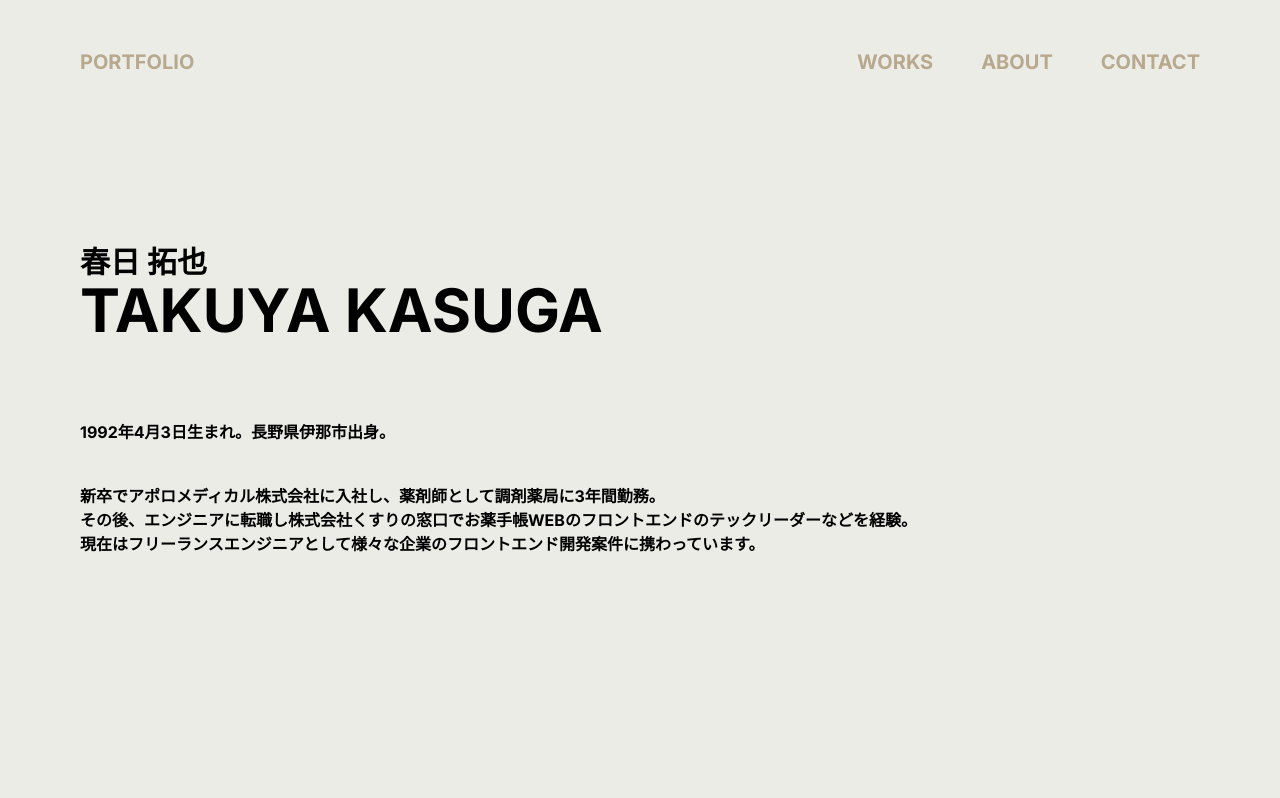
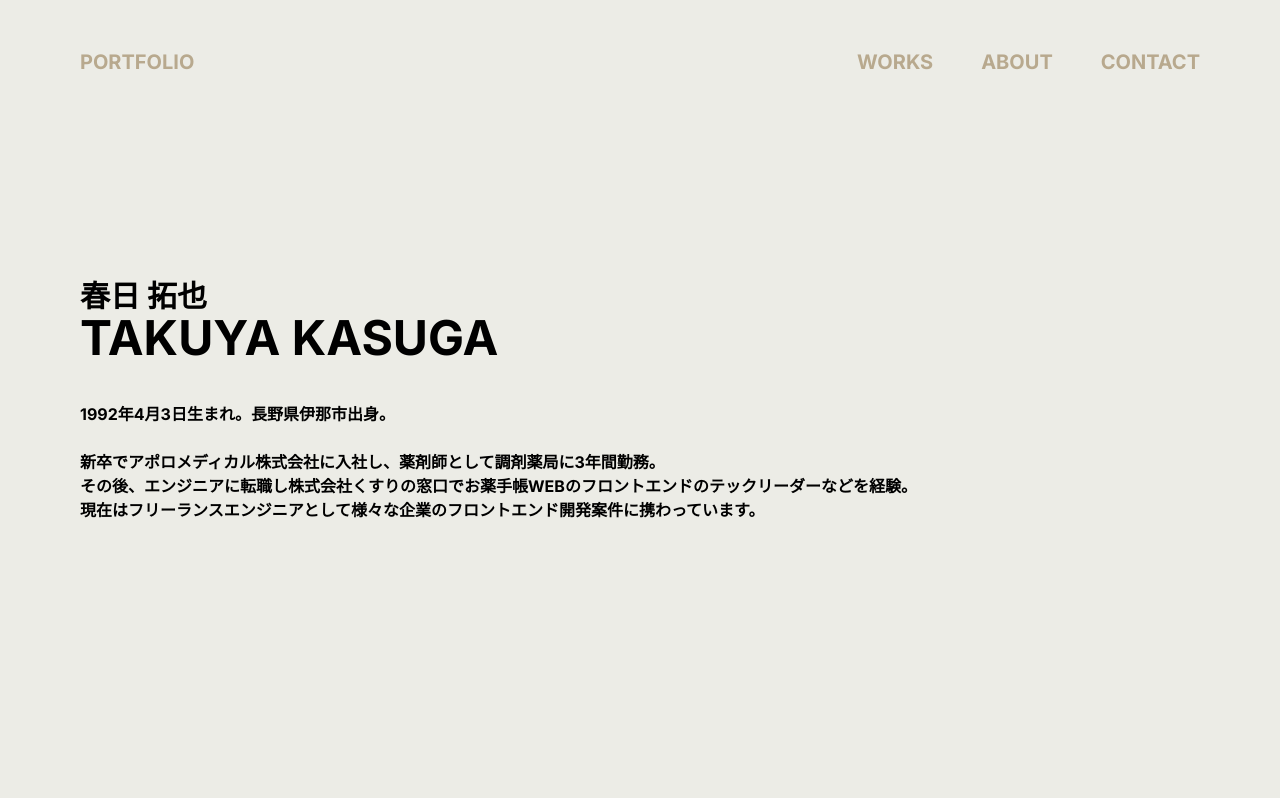
Before and after one commit to kasugatakuya/portfolio, a Next.js app: page /about in a window 1280 px wide. Shown: the top 798 px of the page. Built offline with nearby package versions, Linux system fonts and the light colour scheme.

Commit message:
文字サイズ調節

```diff
--- a/app/(pages)/about/page.tsx
+++ b/app/(pages)/about/page.tsx
@@ -1,14 +1,14 @@
 export default function About() {
   return (
     <main>
-      <div className="px-5 font-bold flex flex-col justify-center h-screen  md:px-20">
+      <div className="flex h-screen flex-col justify-center px-5 font-bold md:px-20 ">
         <div className="text-3xl">春日 拓也</div>
-        <div className="text-6xl">TAKUYA KASUGA</div>
+        <div className="text-5xl">TAKUYA KASUGA</div>
 
-        <div className="text-md mt-20">
+        <div className="text-md mt-10">
           1992年4月3日生まれ。長野県伊那市出身。
         </div>
-        <div className="mt-10">
+        <div className="mt-6">
           新卒でアポロメディカル株式会社に入社し、薬剤師として調剤薬局に3年間勤務。
           <br />
           その後、エンジニアに転職し株式会社くすりの窓口でお薬手帳WEBのフロントエンドのテックリーダーなどを経験。
--- a/app/(pages)/contact/page.tsx
+++ b/app/(pages)/contact/page.tsx
@@ -51,7 +51,7 @@ export default function Contact() {
   return (
     <main>
       <div className="title flex h-screen flex-col items-center justify-center font-bold">
-        <div className="text-6xl">CONTACT</div>
+        <div className="text-5xl">CONTACT</div>
       </div>
       <div className="mx-5 text-center">
         「励ましのお言葉」から「お仕事のご相談」まで、ポジティブかつ幅広い声をお待ちしております。
--- a/app/(pages)/page.tsx
+++ b/app/(pages)/page.tsx
@@ -2,7 +2,7 @@ export default function Home() {
   return (
     <main className="mx-5 md:mx-20">
       <div className="title flex h-screen flex-col justify-center font-bold md:items-center">
-        <div className="text-6xl">TAKUYA KASUGA</div>
+        <div className="text-5xl">TAKUYA KASUGA</div>
         <div className="md:flex">
           <div className="text-xl">エンジニア</div>
           <div className="text-xl">春日拓也のポートフォリオサイト</div>
```
